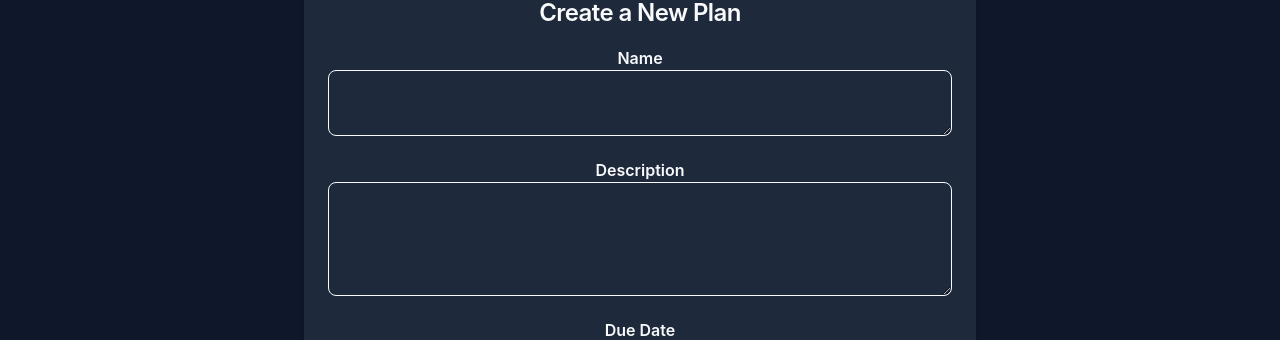
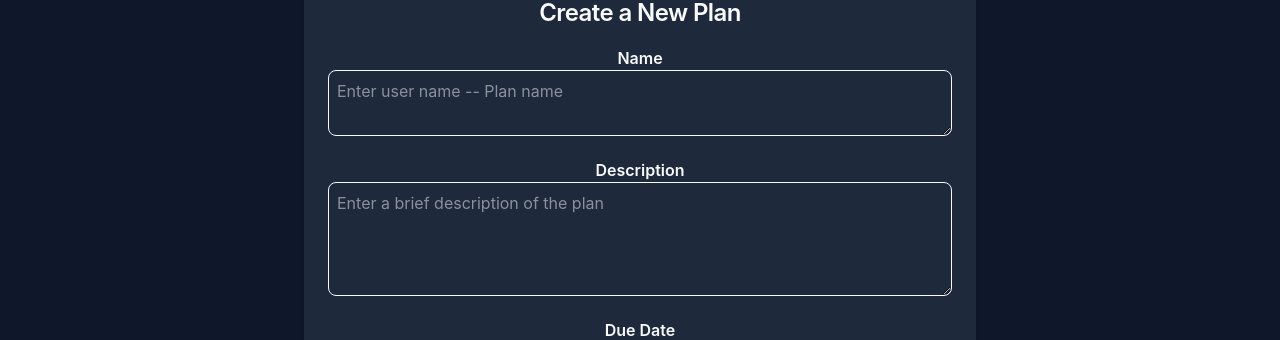
Before and after one commit to Janindu-Muthunayaka/PAF-Project-Y3S1, a React (Vite) app in the folder frontend/skillora/: page /learning-plans/create in a window 1280 px wide. Shown: the part 188-528 px from the top of the page. Built offline with nearby package versions, Linux system fonts and the light colour scheme; no server answers; sample sign-in values are in the browser's storage.

Commit message:
Update Plans.jsx

```diff
--- a/frontend/skillora/src/pages/Nadee/Plans.jsx
+++ b/frontend/skillora/src/pages/Nadee/Plans.jsx
@@ -52,6 +52,7 @@ const CreatePlan = () => {
             value={formData.name}
             onChange={handleInputChange}
             className="w-full p-2 border rounded-lg"
+            placeholder="Enter user name -- Plan name" // Add placeholder
             required
           />
         </div>
@@ -63,6 +64,7 @@ const CreatePlan = () => {
             value={formData.description}
             onChange={handleInputChange}
             className="w-full p-2 border rounded-lg"
+            placeholder="Enter a brief description of the plan" // Add placeholder
             required
           />
         </div>
```
